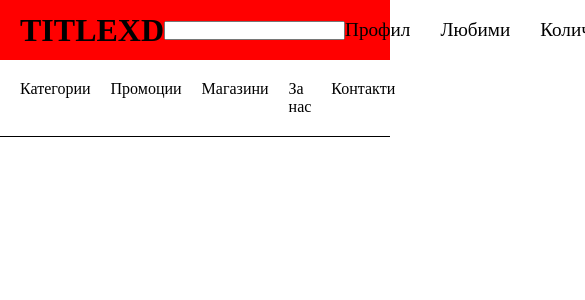
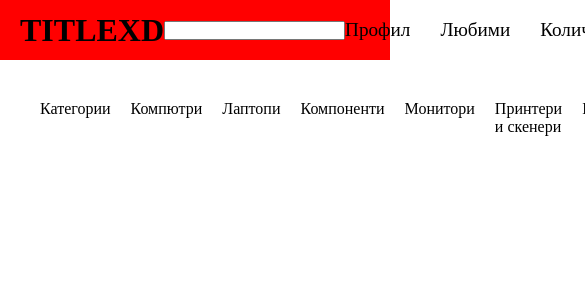
Before and after one commit to ValentinKoruev/PCstar, a Next.js app: page / in a window 390 px wide. Shown: the top 300 px of the page, 585 px wide, since content can reach past the window. Built offline with nearby package versions, Linux system fonts and the light colour scheme.

Commit message:
feat: further header html and container styling with media queries

```diff
--- a/src/app/components/Header/HeaderComponent/Header.module.scss
+++ b/src/app/components/Header/HeaderComponent/Header.module.scss
@@ -3,7 +3,6 @@
 
 .header {
     width: 100vw;
-    border-bottom: 1px solid black;
 
     .navTopRow {
         width: 100%;
--- a/src/app/components/Header/HeaderComponent/Header.tsx
+++ b/src/app/components/Header/HeaderComponent/Header.tsx
@@ -1,7 +1,7 @@
 import styles from './Header.module.scss'
 
 const Header = () => {
-    return <header className={styles.header}>
+    return <header className={`container ${styles.header}`}>
         <div className={styles.navTopRow}>
             <h1>TITLEXD</h1>
             <form className={styles.searchBox}>
@@ -15,7 +15,17 @@ const Header = () => {
         </div>
         <nav className={styles.mainNav}>
             <ul>
-                <li><a href="#">Категории</a></li>
+                <li>
+                    <ul>
+                        <li>Категории</li>
+                        <li><a href="#">Компютри</a></li>
+                        <li><a href="#">Лаптопи</a></li>
+                        <li><a href="#">Компоненти</a></li>
+                        <li><a href="#">Монитори</a></li>
+                        <li><a href="#">Принтери и скенери</a></li>
+                        <li><a href="#">Проектори</a></li>
+                    </ul>
+                </li>
                 <li><a href="#">Промоции</a></li>
                 <li><a href="#">Магазини</a></li>
                 <li><a href="#">За нас</a></li>
--- a/src/app/globals.scss
+++ b/src/app/globals.scss
@@ -3,3 +3,24 @@
   padding: 0;
   box-sizing: border-box;
 }
+
+.container {
+
+
+  @media (min-width: 544px) {
+    max-width: 100vw;
+  }
+  @media (min-width: 768px) {
+    max-width: 720px;
+    padding-right: .9375rem;
+    padding-left: .9375rem;
+    margin-right: auto;
+    margin-left: auto;
+  }
+  @media (min-width: 992px){
+    max-width: 940px;
+  }
+  @media (min-width: 1200px) {
+    max-width: 1200px;
+  }
+}
--- a/src/app/page.tsx
+++ b/src/app/page.tsx
@@ -1,12 +1,13 @@
 import Image from 'next/image'
 import { Inter } from 'next/font/google'
 import styles from './page.module.scss'
-
 
 const inter = Inter({ subsets: ['latin'] })
 
 export default function Home() {
   return (
-    <main></main>
+    <main>
+
+    </main>
   )
 }
```
